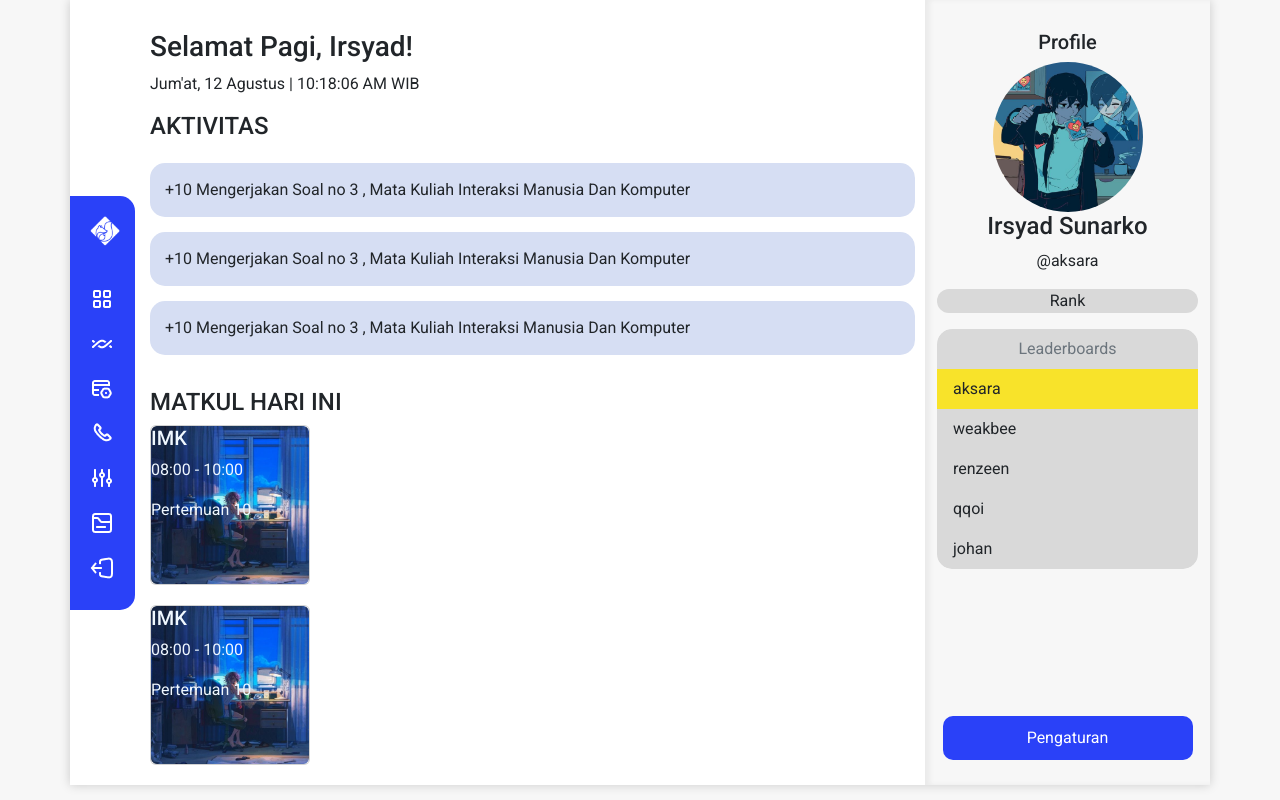
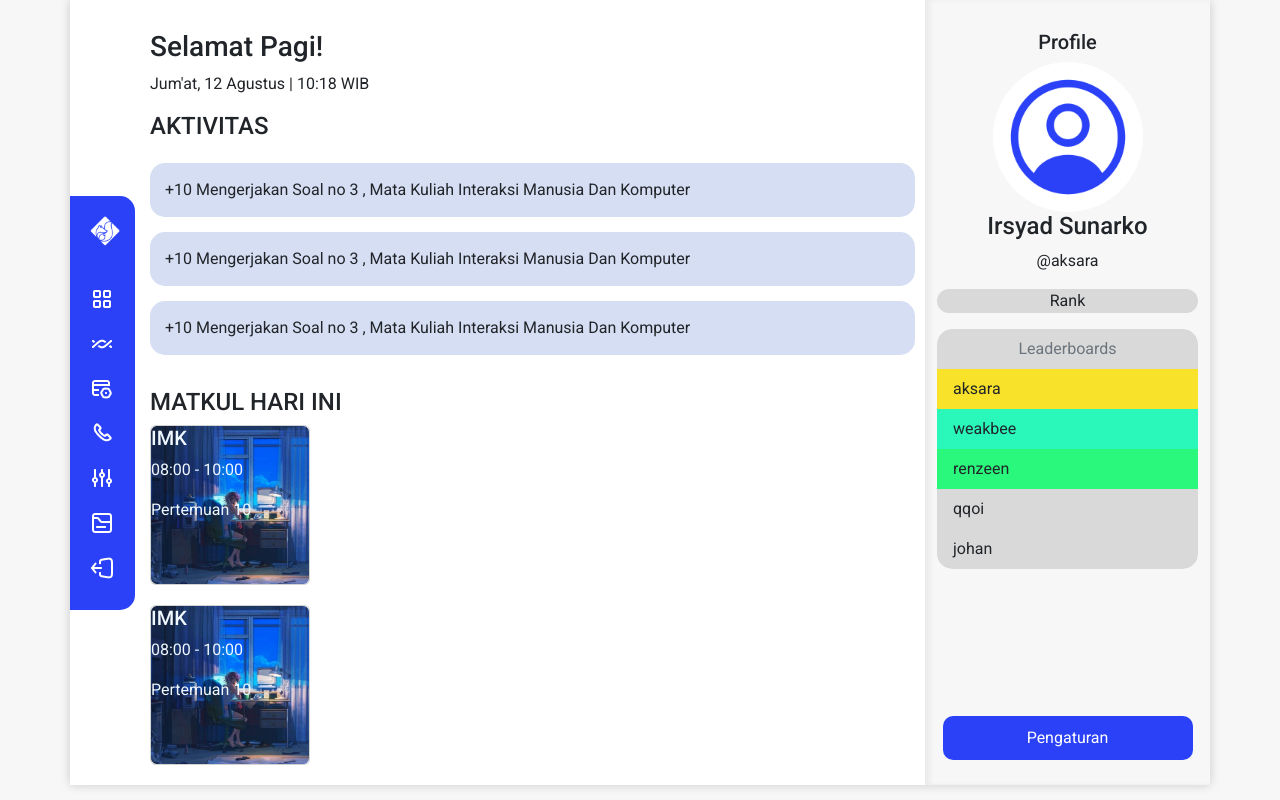
Before and after one commit to WeakBee/r5classwebsite, a PHP site: page / in a window 1280 px wide. Run offline with PHP 8.4, Linux system fonts and the light colour scheme.

Commit message:
Fix waktu dashboard
- Tambah var warna
- Ganti class div button pengaturan

```diff
--- a/index.html
+++ b/index.html
@@ -69,42 +69,36 @@
             <!-- KOLOM KIRI -->
             <div class="col-9 kolom-kiri">
                 <!-- WAKTU -->
-                <h3 class="greet">Selamat Pagi, Irsyad!</h3>
+                <h3 id="greeting"></h3>
                 <p id="time"></p>
+                <script>
+                    const hour = new Date().getHours();
+                    const greet = ["Selamat Pagi!", "Selamat Siang!", "Selamat Sore!", "Selamar Malam!"];
+                    let welcomeText = "";
 
-                <!-- <script>
-                    let now = new Date().toLocaleDateString('id', { weekday: "long", month: "long", day: "numeric" });
-                    document.getElementById("demo").innerHTML = (now);
-                </script> -->
+                    if (hour < 11) welcomeText = greet[0];
+                    else if (hour < 15) welcomeText = greet[1];
+                    else if (hour < 19) welcomeText = greet[2];
+                    else welcomeText = greet[3];
 
+                    greeting.innerHTML = welcomeText;
+                </script>
                 <script>
                     setInterval(myTimer, 500);
                     function myTimer() {
-                        var tw = new Date();
-                        if (tw.getTimezoneOffset() == 0) (a = tw.getTime() + (7 * 60 * 60 * 1000))
-                        else (a = tw.getTime());
-                        tw.setTime(a);
-                        // var tahun = tw.getFullYear();
-                        var hari = tw.getDay();
-                        var bulan = tw.getMonth();
-                        var tanggal = tw.getDate();
+                        var time = new Date();
+                        if (time.getTimezoneOffset() == 0) (a = time.getTime() + (7 * 60 * 60 * 1000))
+                        else (a = time.getTime());
+                        time.setTime(a);
+                        var hari = time.getDay();
+                        var bulan = time.getMonth();
+                        var tanggal = time.getDate();
                         var hariarray = new Array("Minggu,", "Senin,", "Selasa,", "Rabu,", "Kamis,", "Jum'at,", "Sabtu,");
                         var bulanarray = new Array("Januari", "Februari", "Maret", "April", "Mei", "Juni", "Juli", "Agustus", "September", "Oktober", "November", "Desember");
 
-                        document.getElementById("time").innerHTML = hariarray[hari] + " " + tanggal + " " + bulanarray[bulan] + " " + " | " + tw.toLocaleTimeString() + (" WIB ");
+                        document.getElementById("time").innerHTML = hariarray[hari] + " " + tanggal + " " + bulanarray[bulan] + " " + " | " + (time.getHours() < 10 ? "0" : "") + time.getHours() + ":" + (time.getMinutes() < 10 ? "0" : "") + time.getMinutes() + (" WIB ");
                     }
                 </script>
-
-                <!-- <script>
-                    setInterval(myTimer,500);
-
-                    function myTimer() {
-                    const d = new Date();
-                    document.getElementById("time").innerHTML = d.toLocaleTimeString();
-                    }
-
-                </script> -->
-                <!-- WAKTU -->
 
                 <!-- AKTIVITAS -->
                 <div class="aktivitas">
@@ -131,23 +125,21 @@
                     </div>
                 </div>
                 <!-- MATKUL -->
-                <div class="card" style="">
-                    <img src="./assets/Hubungi Kami/foto5.png" class="card-img-top">
+                <div class="card">
+                    <img src="./assets/Hubungi Kami/foto5.png">
                     <div class="content">
                         <h5 class="card-title">IMK</h5>
                         <p>08:00 - 10:00</p>
                         <p>Pertemuan 10</p>
                     </div>
-
                 </div>
-                <div class="card" style="">
-                    <img src="./assets/Hubungi Kami/foto5.png" class="card-img-top">
+                <div class="card">
+                    <img src="./assets/Hubungi Kami/foto5.png">
                     <div class="content">
                         <h5 class="card-title">IMK</h5>
                         <p>08:00 - 10:00</p>
                         <p>Pertemuan 10</p>
                     </div>
-
                 </div>
             </div>
             <!-- KOLOM KIRI -->
@@ -156,7 +148,7 @@
             <div class="col-3 kolom-kanan">
                 <h5 class="profile text-center">Profile</h5>
                 <div class="">
-                    <img src="./assets/Hubungi Kami/foto1.png" class="profile-image">
+                    <img src="./assets/default-profile.png" class="profile-image">
                 </div>
                 <div class="name">
                     <h4 class="text-center">Irsyad Sunarko</h4>
@@ -175,7 +167,7 @@
                         <li class="list-group-item">johan</li>
                     </ul>
                 </div>
-                <div class="button">
+                <div class="btn-setting">
                     <a href="./pengaturan/">
                         <button class="">Pengaturan</button>
                     </a>
--- a/style.css
+++ b/style.css
@@ -71,14 +71,6 @@ body {
     margin-left: auto;
     margin-right: auto;
 }
-.button{
-    position: absolute;
-    bottom: 25px;
-    left: 0;
-    display: flex;
-    justify-content: center;
-    width: 100%;
-}
 .rank{
     background-color: var(--warna11);
     border-radius: 15px;
@@ -87,16 +79,8 @@ body {
     background-color: var(--warna11);
     border-radius: 15px;
 }
-button{
-    background-color: var(--warna1);
-    border-radius: 10px;
-    width: 250px;
-    color: white;
-    padding: 10px 25px;
-    border: none;
-}
 .leaderboard{
-    background-color: #EEEEEE;
+    background-color: none;
     border-radius: 15px;
     overflow: hidden;
 }
@@ -110,10 +94,29 @@ button{
 .leaderboard .satu{
     background-color: var(--warna8);
 }
-.dua{
+.leaderboard .dua{
     background-color: var(--warna9);
 }
-.tiga{
+.leaderboard .tiga{
     background-color: var(--warna10);
 }
+.btn-setting{
+    position: absolute;
+    bottom: 25px;
+    left: 0;
+    display: flex;
+    justify-content: center;
+    width: 100%;
+}
+button{
+    background-color: var(--warna1);
+    border-radius: 10px;
+    width: 250px;
+    color: white;
+    padding: 10px 25px;
+    border: none;
+}
+button:hover{
+    background-color: var(--warna7);
+}
 /* KOLOM KANAN */
--- a/warna.css
+++ b/warna.css
@@ -9,5 +9,6 @@
     --warna8  : #F8E32A;
     --warna9  : #2AF8BA;
     --warna10 : #2AF87C;
-    --warna11 : #D9D9D9
+    --warna11 : #D9D9D9;
+    --warna12 : #EEEEEE;
 }
```
